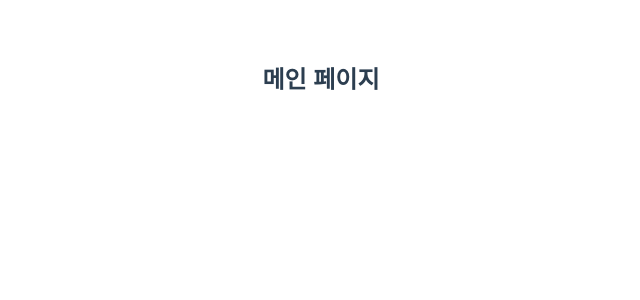
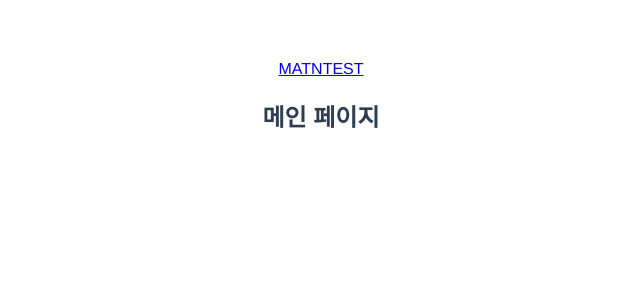
Before and after one commit to kabinny/vue-push-test, a Vue app: page / in a window 1280 px wide. Shown: the top 300 px of the page, without its empty margins (319-959 px from the left). Built offline with nearby package versions, Linux system fonts and the light colour scheme.

Commit message:
Update App.vue

```diff
--- a/src/App.vue
+++ b/src/App.vue
@@ -1,5 +1,9 @@
 <template>
   <div id="app">
+    <nav>
+      <router-link to="/">MATN</router-link>
+      <router-link to="/test">TEST</router-link>
+    </nav>
     <router-view></router-view>
   </div>
 </template>
```
